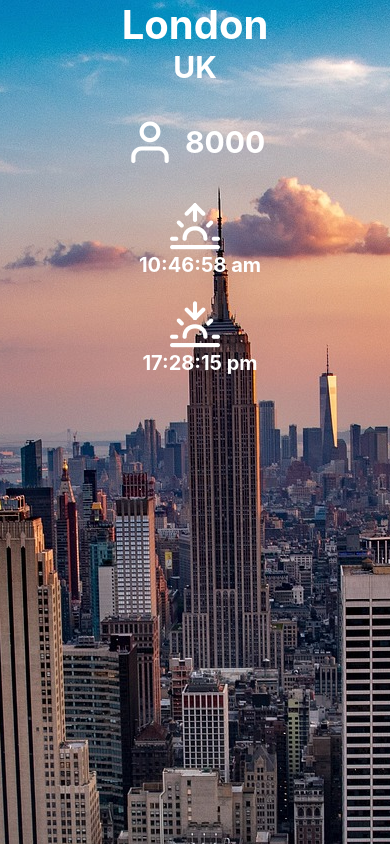
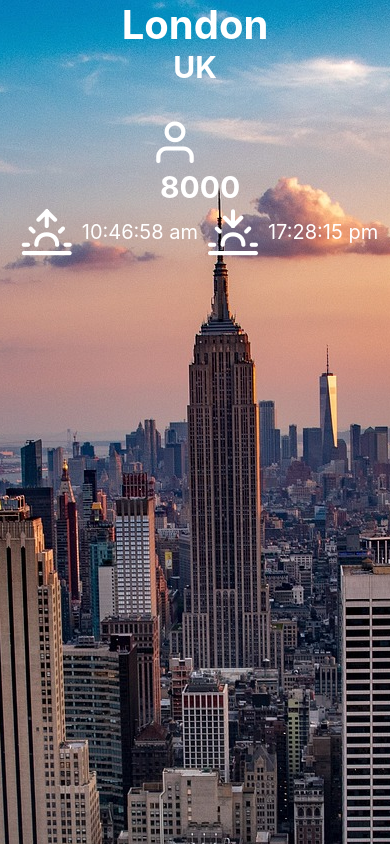
Before and after one commit to Lambersonistaken/ReactNativeCourse, a React Native app in the folder WeatherApp/: screen / in a window 390 px wide. Shown: the top 844 px of the page. Built offline with nearby package versions, Linux system fonts and the light colour scheme.

Commit message:
component added

```diff
--- a/WeatherApp/src/components/IconText.jsx
+++ b/WeatherApp/src/components/IconText.jsx
@@ -2,11 +2,11 @@ import React from "react";
 import { View, Text, StyleSheet } from "react-native";
 import { Feather } from "@expo/vector-icons";
 
-function IconText({ iconName, text, iconColor }) {
+function IconText({ iconName, text, iconColor, bodyTextStyles }) {
   return (
     <View>
       <Feather name={iconName} size={50} color={iconColor} />
-      <Text style={styles.textTheme}>{text}</Text>
+      <Text style={[styles.textTheme, bodyTextStyles]}>{text}</Text>
     </View>
   );
 }
--- a/WeatherApp/src/screens/City.jsx
+++ b/WeatherApp/src/screens/City.jsx
@@ -8,6 +8,7 @@ import {
 } from "react-native";
 import { StatusBar } from "expo-status-bar";
 import { Feather } from "@expo/vector-icons";
+import IconText from "../components/IconText";
 
 function City() {
   const { container, imageLayout, cityName, countryName, cityText } = styles;
@@ -20,14 +21,18 @@ function City() {
         <Text style={[cityName, cityText]}>London</Text>
         <Text style={[countryName, cityText]}>UK</Text>
         <View style={styles.populationWrapper}>
-          <Feather name={"user"} size={50} color={"white"} />
-          <Text style={styles.populationText}>8000</Text>
+          <IconText
+            iconName={"user"}
+            text={"8000"}
+            iconColor={"white"}
+            bodyTextStyles={styles.populationText}
+          />
         </View>
         <View style={styles.riseSetWrapper}>
           <Feather name={"sunrise"} size={50} color={"white"} />
           <Text style={styles.riseSetText}>10:46:58 am</Text>
           <Feather
-            style={{ marginTop: 20 }}
+            style={{ marginLeft: 10 }}
             name={"sunset"}
             size={50}
             color={"white"}
@@ -63,7 +68,7 @@ const styles = StyleSheet.create({
     justifyContent: "center",
   },
   populationWrapper: {
-    flexDirection: "row",
+    flexDirection: "column",
     alignItems: "center",
     justifyContent: "center",
     marginTop: 30,
@@ -71,19 +76,18 @@ const styles = StyleSheet.create({
   populationText: {
     fontSize: 30,
     color: "white",
-    fontWeight: "bold",
     marginLeft: 10,
   },
   riseSetWrapper: {
-    flexDirection: "column",
+    flexDirection: "row",
     alignItems: "center",
     justifyContent: "center",
-    marginTop: 30,
+    marginLeft: 10,
+    marginTop: 0,
   },
   riseSetText: {
     fontSize: 20,
     color: "white",
-    fontWeight: "bold",
     marginLeft: 10,
   },
 });
```
